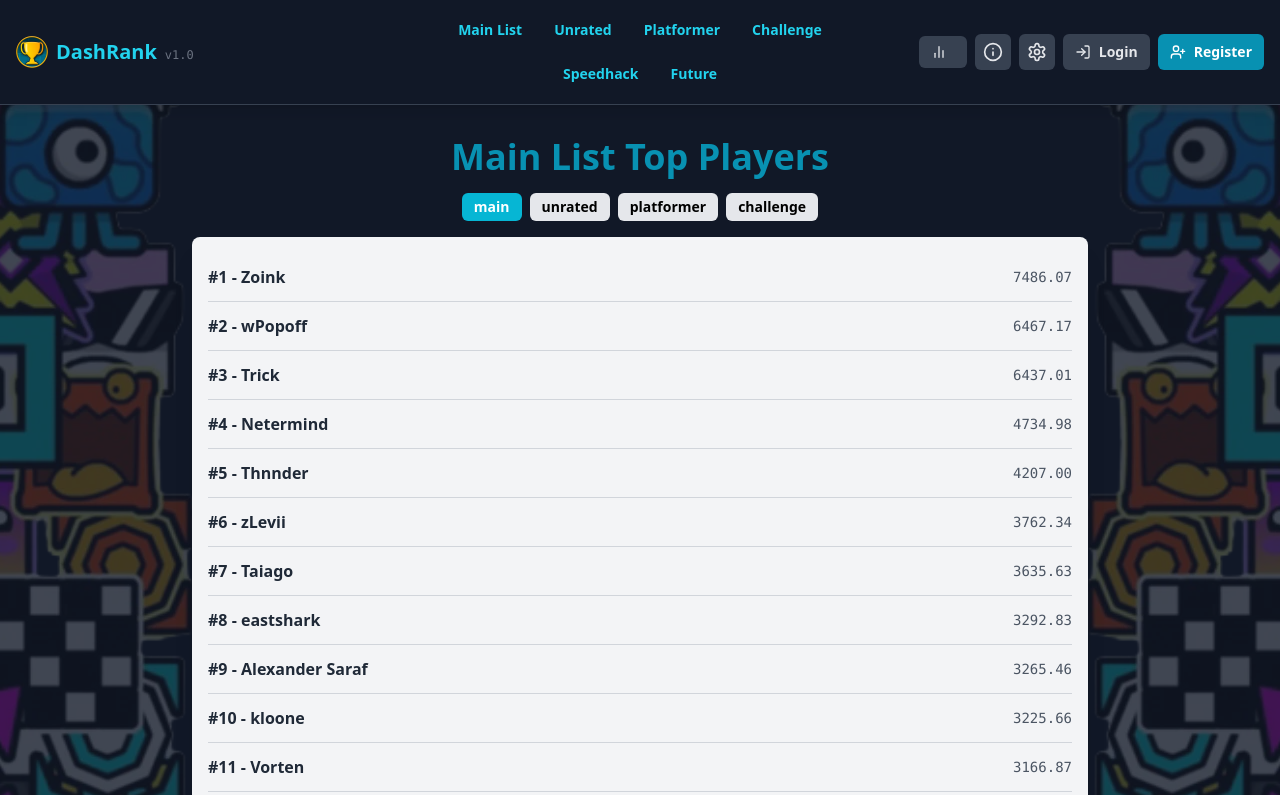
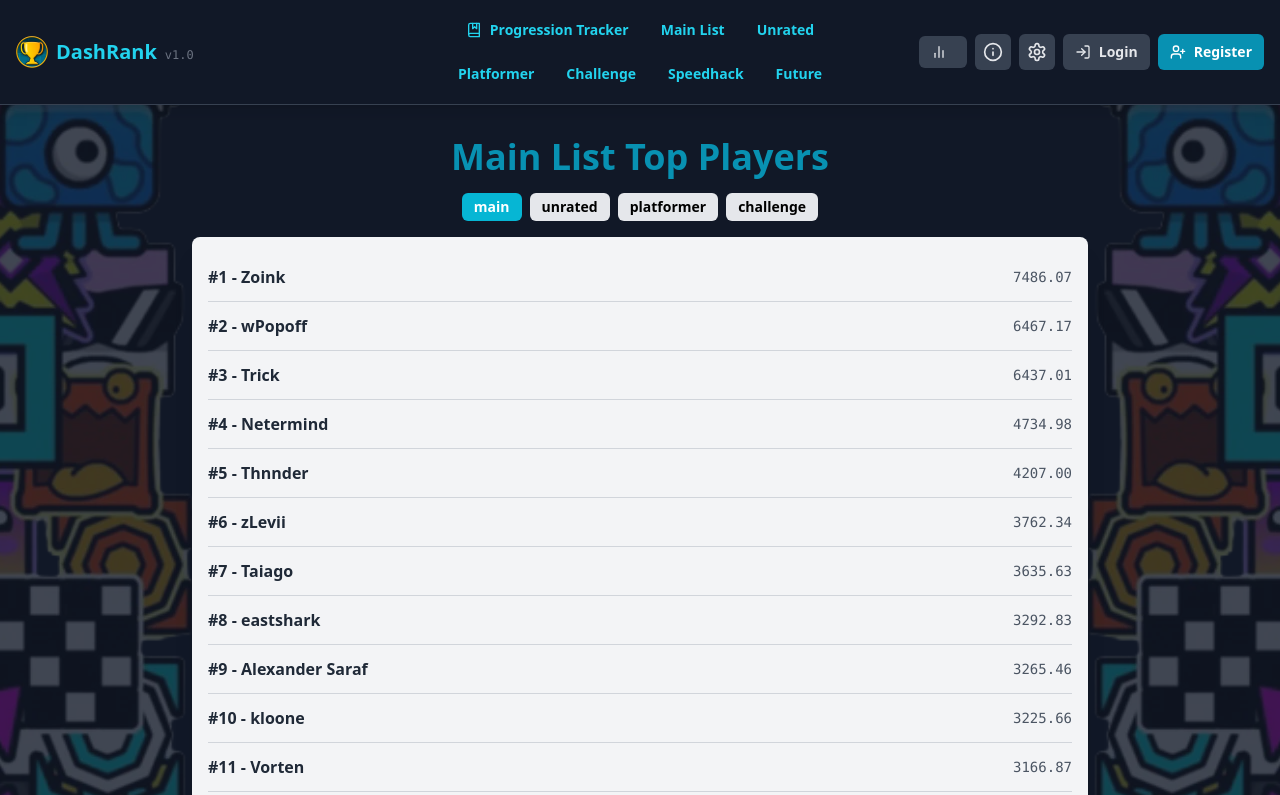
Before and after one commit to Woblu/DashRank, a React (Vite) app: page /players in a window 1280 px wide. Shown: the top 795 px of the page. Built offline with nearby package versions, Linux system fonts and the light colour scheme.

Commit message:
Adding the new PT tab

```diff
--- a/src/components/Tabs.jsx
+++ b/src/components/Tabs.jsx
@@ -1,7 +1,7 @@
 // src/components/Tabs.jsx
 import React, { useState, useEffect } from "react";
 import { NavLink, useLocation, Link } from "react-router-dom";
-import { BarChart2, Info, LogIn, UserPlus, LogOut } from "lucide-react";
+import { BarChart2, Info, LogIn, UserPlus, LogOut, BookMarked } from "lucide-react";
 import logo from "../assets/dashrank-logo.webp";
 import { useAuth } from "../contexts/AuthContext.jsx";
 import StatsViewer from "./StatsViewer";
@@ -15,6 +15,8 @@ const statsButtonTitles = {
 
 export default function Tabs() {
   const { user, logout } = useAuth();
+  const location = useLocation();
+
   const tabs = [
     { name: "Main List", path: "/main" },
     { name: "Unrated", path: "/unrated" },
@@ -27,7 +29,6 @@ export default function Tabs() {
   const [isStatsViewerOpen, setIsStatsViewerOpen] = useState(false);
   const [isInfoBoxOpen, setIsInfoBoxOpen] = useState(false);
   const [listType, setListType] = useState("main");
-  const location = useLocation();
 
   useEffect(() => {
     const path = location.pathname.split("/")[1] || "main";
@@ -74,6 +75,16 @@ export default function Tabs() {
           </div>
           <nav className="w-full md:flex-1 flex justify-center order-3 md:order-2">
             <div className="flex items-center gap-2 flex-wrap justify-center">
+
+              <NavLink
+                to={user ? "/account/progress" : "/login"}
+                state={!user ? { from: { pathname: "/account/progress" } } : undefined}
+                className={({ isActive }) => `px-3 py-2 rounded-md font-semibold transition-colors text-sm whitespace-nowrap flex items-center gap-2 ${isActive ? "bg-cyan-500 text-white" : "text-cyan-400 hover:bg-cyan-700/50"}`}
+              >
+                <BookMarked className="w-4 h-4" />
+                Progression Tracker
+              </NavLink>
+
               {tabs.map((tab) => (
                 <NavLink key={tab.name} to={tab.path} className={({ isActive }) => `px-3 py-2 rounded-md font-semibold transition-colors text-sm whitespace-nowrap ${isActive ? "bg-cyan-500 text-white" : "text-cyan-400 hover:bg-cyan-700/50"}`}>
                   {tab.name}
```
